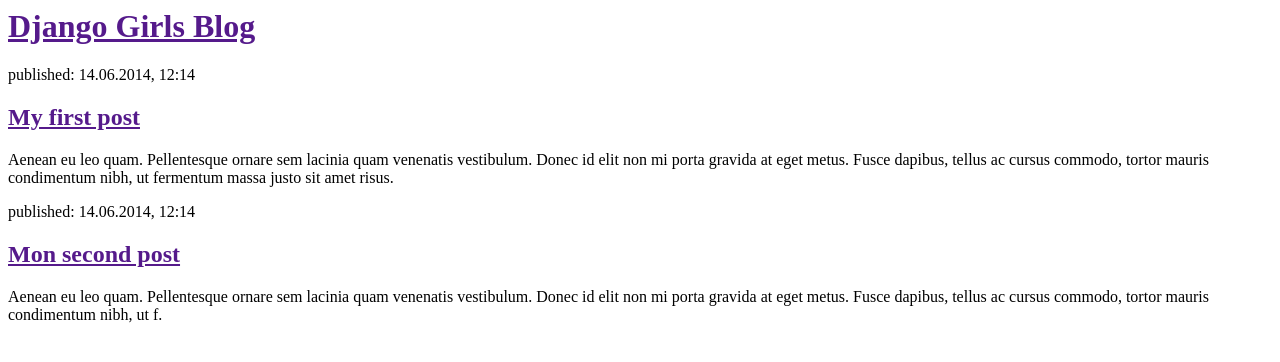
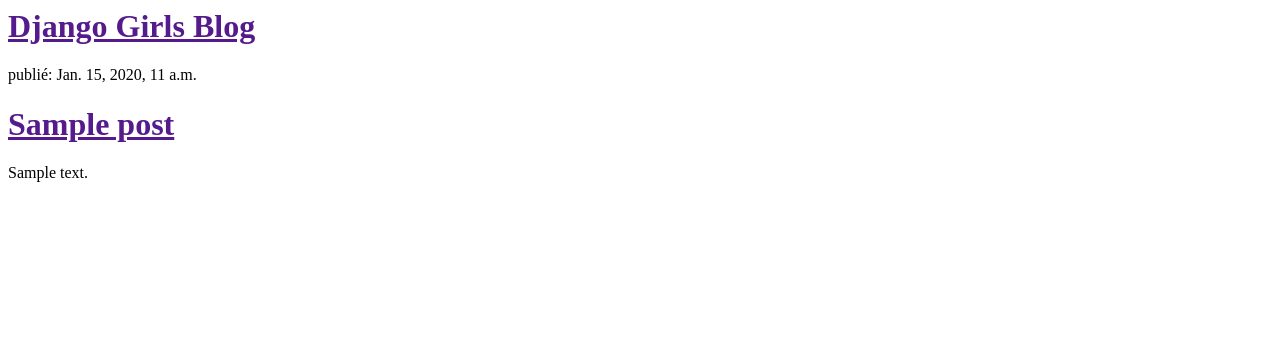
Before and after one commit to nanivall/premier_blog, a Django app: template blog/templates/blog/post_list.html in a window 1280 px wide. Shown: the top 362 px of the page. Run offline with Django 3.2, Linux system fonts and the light colour scheme; the template is opened without the code that fills it: values that come from a table or form of the project are taken from there, others are empty; tables that the repository leaves empty hold one stand-in row (values such as "Sample post").

Commit message:
Modified templates to display from database.

```diff
--- a/blog/models.py
+++ b/blog/models.py
@@ -1,3 +1,4 @@
+
 from django.db import models
 
 from django.utils import timezone
--- a/blog/templates/blog/post_list.html
+++ b/blog/templates/blog/post_list.html
@@ -8,19 +8,13 @@
     <div>
         <h1><a href="">Django Girls Blog</a></h1>
     </div>
+    {%  for post in posts %}
         <div>
-            <p>published: 14.06.2014, 12:14</p>
-            <h2><a href="">My first post</a></h2>
-            <p>Aenean eu leo quam. Pellentesque ornare sem lacinia quam venenatis vestibulum. Donec id elit non mi porta gravida at eget metus. Fusce dapibus, tellus ac cursus commodo, tortor mauris condimentum nibh, ut fermentum massa justo sit amet risus.</p>
-        </div>
-
-        <div>
-            <p>published: 14.06.2014, 12:14</p>
-            <h2><a href="">Mon second post</a></h2>
-            <p>Aenean eu leo quam. Pellentesque ornare sem lacinia quam venenatis vestibulum. Donec id elit non mi porta gravida at eget metus. Fusce dapibus, tellus ac cursus commodo, tortor mauris condimentum nibh, ut f.</p>
-
-
-
+        <p>publié: {{ post.published_date }}</p>
+        <h1><a href="">{{ post.title }}</a></h1>
+        <p>{{ post.text|linebreaksbr }}</p>
+    </div>
+    {%  endfor %}
     </p>
     </body>
 
--- a/blog/views.py
+++ b/blog/views.py
@@ -1,6 +1,8 @@
 from django.shortcuts import render
+from django.utils import timezone
+from .models import Post
 
-# Create your views here.
 
 def post_list(request):
-    return render(request, template_name='blog/post_list.html', context={})
+    posts = Post.objects.filter(published_date__lte=timezone.now()).order_by('published_date')
+    return render(request, template_name='blog/post_list.html', context={'posts': posts})
```
Also changed, not shown: 1 other file.
